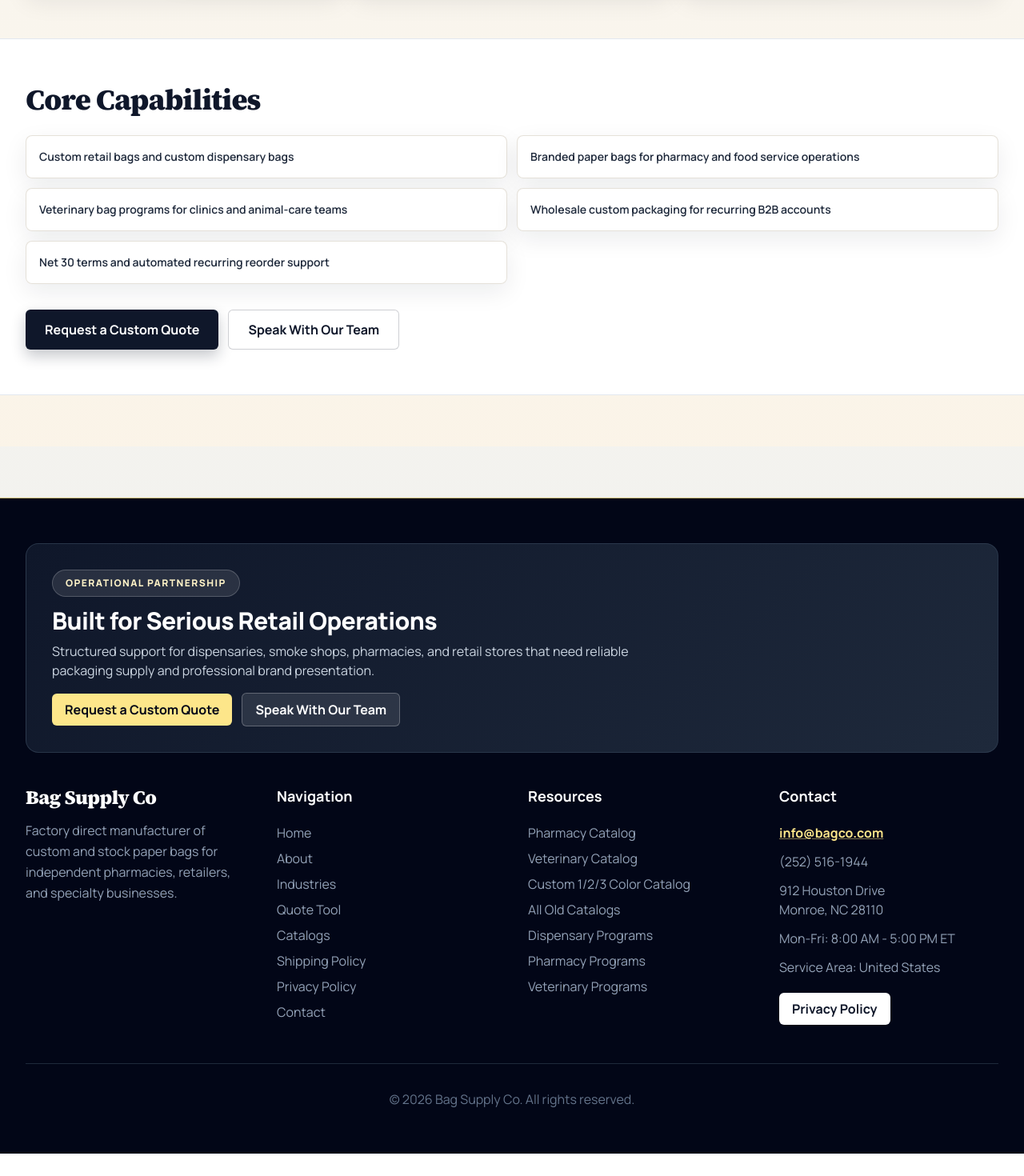
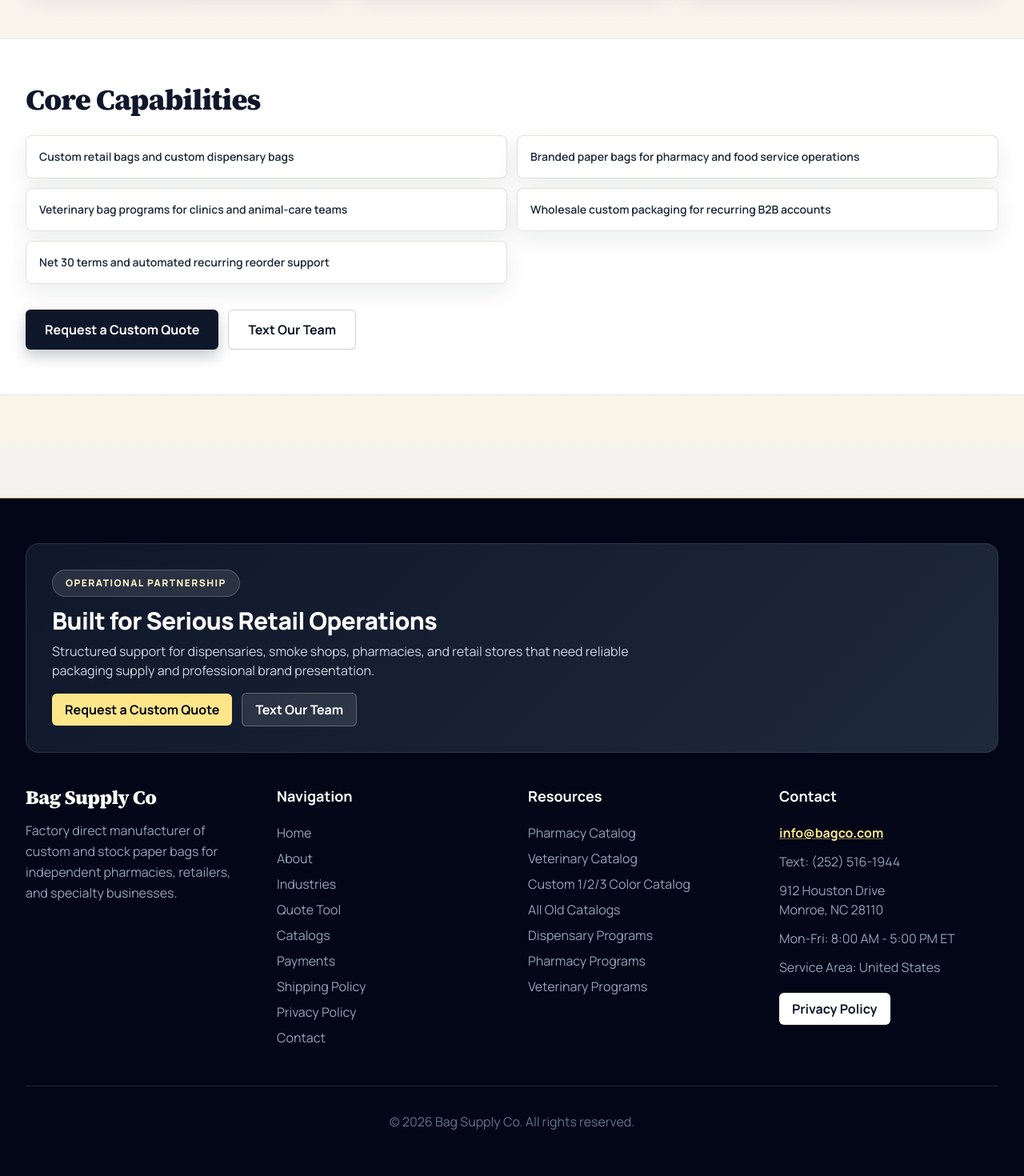
Before and after one commit to informalmarc-lab/bagco, a Next.js app: page /about in a window 1280 px wide. Shown: the part 831-2301 px from the top of the page at 80% size. Before the commit the page ends 2273 px from the top, so only its background shows below. Built offline with nearby package versions, Linux system fonts and the light colour scheme; no server answers.

Commit message:
Updated bagco site files

```diff
--- a/app/about/page.tsx
+++ b/app/about/page.tsx
@@ -1,5 +1,6 @@
 import type { Metadata } from 'next'
 import Link from 'next/link'
+import { contactTextHref } from '@/components/siteConfig'
 
 export const metadata: Metadata = {
   title: 'About Bag Supply Co',
@@ -71,9 +72,9 @@
             <Link href="/generic-bag-quote" className="btn-primary">
               Request a Custom Quote
             </Link>
-            <Link href="/contact" className="btn-secondary">
-              Speak With Our Team
-            </Link>
+            <a href={contactTextHref} className="btn-secondary">
+              Text Our Team
+            </a>
           </div>
         </div>
       </section>
--- a/app/industries/dispensaries/page.tsx
+++ b/app/industries/dispensaries/page.tsx
@@ -1,5 +1,6 @@
 import type { Metadata } from 'next'
 import Link from 'next/link'
+import { contactTextHref } from '@/components/siteConfig'
 
 export const metadata: Metadata = {
   title: 'Custom Dispensary Bags',
@@ -34,7 +35,7 @@
 
       <div className="mt-8 flex flex-wrap gap-3">
         <Link href="/generic-bag-quote" className="btn-primary">Request a Custom Quote</Link>
-        <Link href="/contact" className="btn-secondary">Speak With Our Team</Link>
+        <a href={contactTextHref} className="btn-secondary">Text Our Team</a>
       </div>
     </div>
   )
--- a/app/industries/pharmacies/page.tsx
+++ b/app/industries/pharmacies/page.tsx
@@ -1,5 +1,6 @@
 import type { Metadata } from 'next'
 import Link from 'next/link'
+import { contactTextHref } from '@/components/siteConfig'
 
 export const metadata: Metadata = {
   title: 'Pharmacy Packaging Bags Programs',
@@ -34,7 +35,7 @@
 
       <div className="mt-8 flex flex-wrap gap-3">
         <Link href="/generic-bag-quote" className="btn-primary">Request a Custom Quote</Link>
-        <Link href="/contact" className="btn-secondary">Speak With Our Team</Link>
+        <a href={contactTextHref} className="btn-secondary">Text Our Team</a>
       </div>
     </div>
   )
--- a/app/industries/retail-stores/page.tsx
+++ b/app/industries/retail-stores/page.tsx
@@ -1,5 +1,6 @@
 import type { Metadata } from 'next'
 import Link from 'next/link'
+import { contactTextHref } from '@/components/siteConfig'
 
 export const metadata: Metadata = {
   title: 'Custom Retail Bags Programs',
@@ -34,7 +35,7 @@
 
       <div className="mt-8 flex flex-wrap gap-3">
         <Link href="/generic-bag-quote" className="btn-primary">Request a Custom Quote</Link>
-        <Link href="/contact" className="btn-secondary">Speak With Our Team</Link>
+        <a href={contactTextHref} className="btn-secondary">Text Our Team</a>
       </div>
     </div>
   )
--- a/app/industries/smoke-shops/page.tsx
+++ b/app/industries/smoke-shops/page.tsx
@@ -1,5 +1,6 @@
 import type { Metadata } from 'next'
 import Link from 'next/link'
+import { contactTextHref } from '@/components/siteConfig'
 
 export const metadata: Metadata = {
   title: 'Smoke Shop Packaging Programs',
@@ -34,7 +35,7 @@
 
       <div className="mt-8 flex flex-wrap gap-3">
         <Link href="/generic-bag-quote" className="btn-primary">Request a Custom Quote</Link>
-        <Link href="/contact" className="btn-secondary">Speak With Our Team</Link>
+        <a href={contactTextHref} className="btn-secondary">Text Our Team</a>
       </div>
     </div>
   )
--- a/app/page.tsx
+++ b/app/page.tsx
@@ -5,6 +5,7 @@
 import HomeScrollMotion from '@/components/HomeScrollMotion'
 import IndustrySolutionsSection from '@/components/IndustrySolutionsSection'
 import QuickQuoteForm from '@/components/QuickQuoteForm'
+import { contactTextHref } from '@/components/siteConfig'
 
 export const metadata: Metadata = {
   title: 'Custom Retail Bags & Branded Paper Bags | Bag Supply Co',
@@ -23,7 +24,7 @@
   'Who we serve: regulated retail businesses and growth-focused storefronts.',
   'What we provide: branded paper bags and wholesale custom packaging programs.',
   'Why we are reliable: local support model with repeatable process and communication.',
-  'Next step: request a custom quote or speak with our team directly.',
+  'Next step: request a custom quote or text our team directly.',
 ]
 
 const authorityMetrics = [
@@ -235,9 +236,9 @@
                 <Link href="/generic-bag-quote" className="btn-primary">
                   Request a Custom Quote
                 </Link>
-                <Link href="/contact" className="btn-secondary">
-                  Speak With Our Team
-                </Link>
+                <a href={contactTextHref} className="btn-secondary">
+                  Text Our Team
+                </a>
               </div>
               <p className="mt-3 text-sm text-slate-600">
                 No long intake process. Send your requirements and get a structured recommendation quickly.
@@ -499,9 +500,9 @@
               <Link href="/generic-bag-quote" className="btn-primary">
                 Request a Custom Quote
               </Link>
-              <Link href="/contact" className="btn-secondary">
-                Speak With Our Team
-              </Link>
+              <a href={contactTextHref} className="btn-secondary">
+                Text Our Team
+              </a>
             </div>
           </div>
           <QuickQuoteForm />
--- /dev/null
+++ b/app/payments/page.tsx
@@ -0,0 +1,98 @@
+import type { Metadata } from 'next'
+import Link from 'next/link'
+import { contactEmail } from '@/components/siteConfig'
+
+export const metadata: Metadata = {
+  title: 'Payments',
+  description:
+    'How to pay Bag Supply Co invoices, including payment methods, Net 30 terms, and remittance steps.',
+}
+
+const paymentMethods = [
+  {
+    title: 'Credit Card',
+    copy: 'To pay by credit card, email us and we will set up payment for your invoice.',
+  },
+  {
+    title: 'Check',
+    copy: 'Checks should be sent to the remittance address listed on your bill.',
+  },
+]
+
+const paymentSteps = [
+  'Open your invoice and confirm invoice number and total due.',
+  `For credit card payments, email ${contactEmail} so we can set up your payment.`,
+  'For checks, send payment to the address listed on your bill and include your invoice number.',
+]
+
+export default function PaymentsPage() {
+  return (
+    <div className="pb-16">
+      <section className="border-b border-amber-200 bg-[linear-gradient(120deg,#fffdf8_0%,#f5e8d3_55%,#eadbc5_100%)]">
+        <div className="section-container py-14 md:py-20">
+          <p className="kicker">Payments</p>
+          <h1 className="heading-serif mt-5 text-4xl font-black text-slate-900 md:text-6xl">
+            How to Pay
+          </h1>
+          <p className="mt-4 max-w-3xl text-lg text-slate-700">
+            Use this page for payment instructions, accepted methods, and the fastest way to confirm payment on your account.
+          </p>
+          <div className="mt-7 flex flex-wrap gap-3">
+            <a href={`mailto:${contactEmail}`} className="btn-primary">
+              Email Billing
+            </a>
+            <Link href="/contact" className="btn-secondary">
+              Contact Billing
+            </Link>
+          </div>
+        </div>
+      </section>
+
+      <section className="section-container py-14">
+        <h2 className="section-title heading-serif">Payment Methods</h2>
+        <div className="mt-6 grid gap-4 md:grid-cols-3">
+          {paymentMethods.map((method) => (
+            <article key={method.title} className="surface-card rounded-xl p-5">
+              <h3 className="text-xl font-black text-slate-900">{method.title}</h3>
+              <p className="mt-3 text-slate-700">{method.copy}</p>
+            </article>
+          ))}
+        </div>
+      </section>
+
+      <section className="border-y border-amber-200 bg-amber-50/45 py-14">
+        <div className="section-container">
+          <h2 className="section-title heading-serif">Payment Bar: 3 Steps</h2>
+          <div className="mt-6 grid gap-3 md:grid-cols-3">
+            {paymentSteps.map((step, index) => (
+              <div key={step} className="surface-card rounded-xl p-5">
+                <p className="text-xs font-black uppercase tracking-[0.1em] text-amber-800">Step {index + 1}</p>
+                <p className="mt-2 text-slate-800">{step}</p>
+              </div>
+            ))}
+          </div>
+        </div>
+      </section>
+
+      <section className="section-container py-14">
+        <div className="rounded-2xl border border-slate-200 bg-white p-6 md:p-8">
+          <h2 className="text-3xl font-black text-slate-900 heading-serif">Payment Terms</h2>
+          <p className="mt-3 text-slate-700">
+            All orders should be paid within 30 days from invoice date. Late fees apply to past-due invoices.
+          </p>
+          <p className="mt-3 text-slate-700">
+            Include your invoice number with all payments and remittance confirmations for faster posting.
+          </p>
+          <div className="mt-6 flex flex-wrap gap-3">
+            <Link href="/shipping" className="btn-secondary">
+              View Shipping Policy
+            </Link>
+            <Link href="/contact" className="btn-primary">
+              Contact Billing
+            </Link>
+          </div>
+        </div>
+      </section>
+    </div>
+  )
+}
--- a/app/sitemap.ts
+++ b/app/sitemap.ts
@@ -34,6 +34,7 @@
     { route: '/industries/pharmacies', priority: 0.82, changeFrequency: 'monthly' },
     { route: '/industries/retail-stores', priority: 0.8, changeFrequency: 'monthly' },
     { route: '/manufacturing', priority: 0.75, changeFrequency: 'monthly' },
+    { route: '/payments', priority: 0.78, changeFrequency: 'monthly' },
     { route: '/shipping', priority: 0.72, changeFrequency: 'monthly' },
     { route: '/contact', priority: 0.95, changeFrequency: 'weekly' },
     { route: '/generic-bag-quote', priority: 0.95, changeFrequency: 'weekly' },
--- a/app/weddings-events/page.tsx
+++ b/app/weddings-events/page.tsx
@@ -1,5 +1,6 @@
 import type { Metadata } from 'next'
 import Link from 'next/link'
+import { contactTextHref } from '@/components/siteConfig'
 
 export const metadata: Metadata = {
   title: 'Pharmacy and Veterinary Packaging Programs',
@@ -46,9 +47,9 @@
             <Link href="/generic-bag-quote" className="btn-primary">
               Request a Custom Quote
             </Link>
-            <Link href="/contact" className="btn-secondary">
-              Speak With Our Team
-            </Link>
+            <a href={contactTextHref} className="btn-secondary">
+              Text Our Team
+            </a>
           </div>
           <p className="mt-3 text-sm text-slate-600">
             Share your volume, sizing, and branding goals. We return a structured program recommendation.
--- a/components/Footer.tsx
+++ b/components/Footer.tsx
@@ -3,7 +3,7 @@
   contactAddress,
   contactEmail,
   contactPhone,
-  contactPhoneHref,
+  contactTextHref,
   pricingMailto,
 } from '@/components/siteConfig'
 
@@ -21,9 +21,9 @@
             <Link href="/generic-bag-quote" className="rounded-md bg-amber-200 px-4 py-2 font-bold text-slate-950 hover:bg-amber-300">
               Request a Custom Quote
             </Link>
-            <Link href="/contact" className="rounded-md border border-white/25 bg-white/10 px-4 py-2 font-bold text-white hover:bg-white/20">
-              Speak With Our Team
-            </Link>
+            <a href={contactTextHref} className="rounded-md border border-white/25 bg-white/10 px-4 py-2 font-bold text-white hover:bg-white/20">
+              Text Our Team
+            </a>
           </div>
         </div>
 
@@ -61,6 +61,11 @@
               <li>
                 <Link href="/catalog" className="text-slate-400 transition-colors hover:text-white">
                   Catalogs
+                </Link>
+              </li>
+              <li>
+                <Link href="/payments" className="text-slate-400 transition-colors hover:text-white">
+                  Payments
                 </Link>
               </li>
               <li>
@@ -131,8 +136,8 @@
                 </a>
               </li>
               <li>
-                <a href={contactPhoneHref} className="transition-colors hover:text-white">
-                  {contactPhone}
+                <a href={contactTextHref} className="transition-colors hover:text-white">
+                  Text: {contactPhone}
                 </a>
               </li>
               <li>
--- a/components/Navbar.tsx
+++ b/components/Navbar.tsx
@@ -3,6 +3,7 @@
 import Link from 'next/link'
 import { usePathname } from 'next/navigation'
 import { useState } from 'react'
+import { contactTextHref } from '@/components/siteConfig'
 
 const navLinks = [
   { href: '/', label: 'Home' },
@@ -11,6 +12,7 @@
   { href: '/industries/pharmacies', label: 'Pharmacies' },
   { href: '/catalog/veterinary', label: 'Veterinary' },
   { href: '/catalog', label: 'Catalogs' },
+  { href: '/payments', label: 'Payments' },
   { href: '/shipping', label: 'Shipping' },
   { href: '/generic-bag-quote', label: 'Quote Tool' },
   { href: '/contact', label: 'Contact' },
@@ -43,9 +45,9 @@
             <Link href="/generic-bag-quote" className="btn-primary px-4 py-2 text-sm">
               Request a Custom Quote
             </Link>
-            <Link href="/contact" className="btn-secondary px-4 py-2 text-sm">
-              Speak With Our Team
-            </Link>
+            <a href={contactTextHref} className="btn-secondary px-4 py-2 text-sm">
+              Text Our Team
+            </a>
           </div>
 
           <button
@@ -101,9 +103,9 @@
               <Link href="/generic-bag-quote" className="btn-primary mt-2 text-center">
                 Request a Custom Quote
               </Link>
-              <Link href="/contact" className="btn-secondary text-center">
-                Speak With Our Team
-              </Link>
+              <a href={contactTextHref} className="btn-secondary text-center">
+                Text Our Team
+              </a>
             </div>
           </div>
         )}
```
